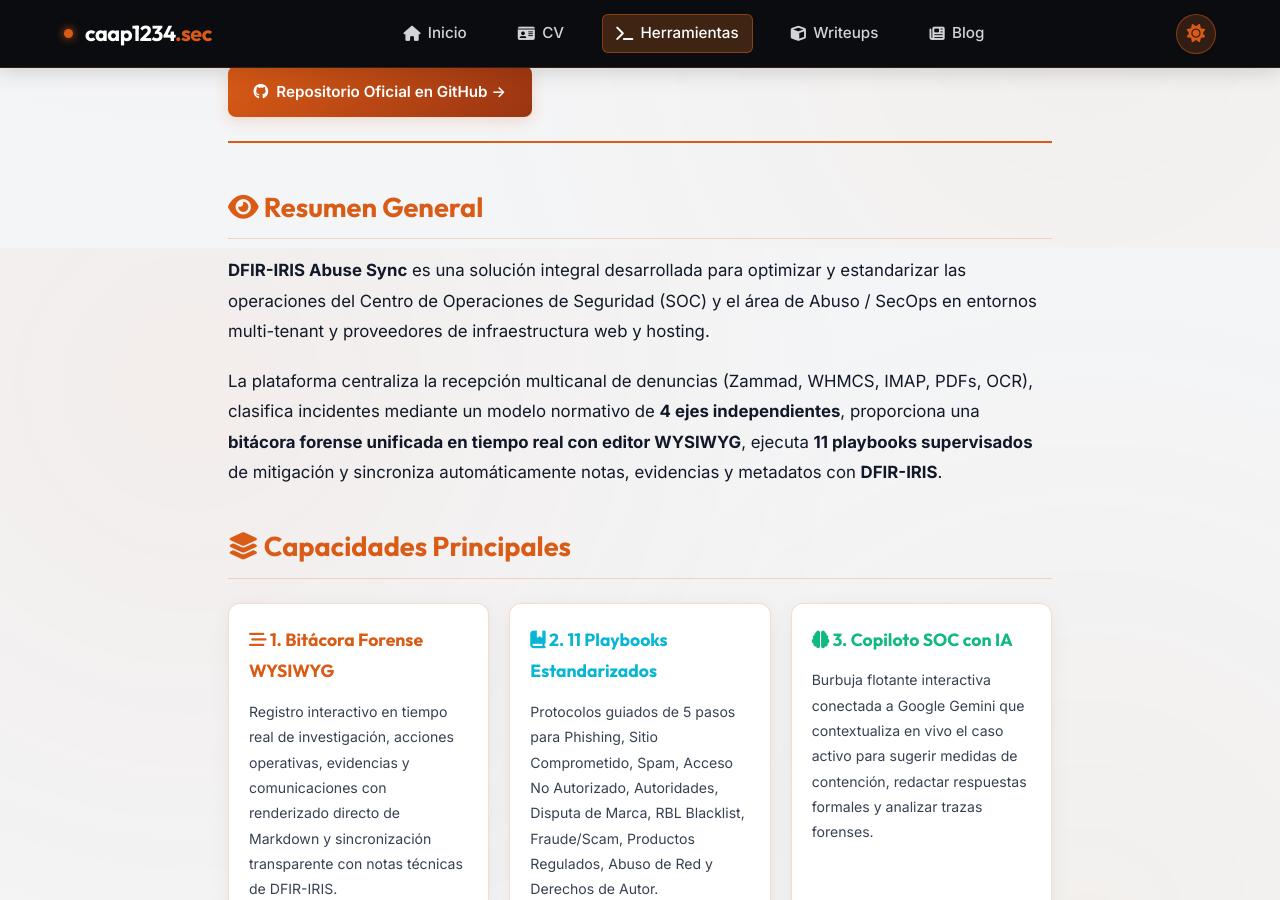
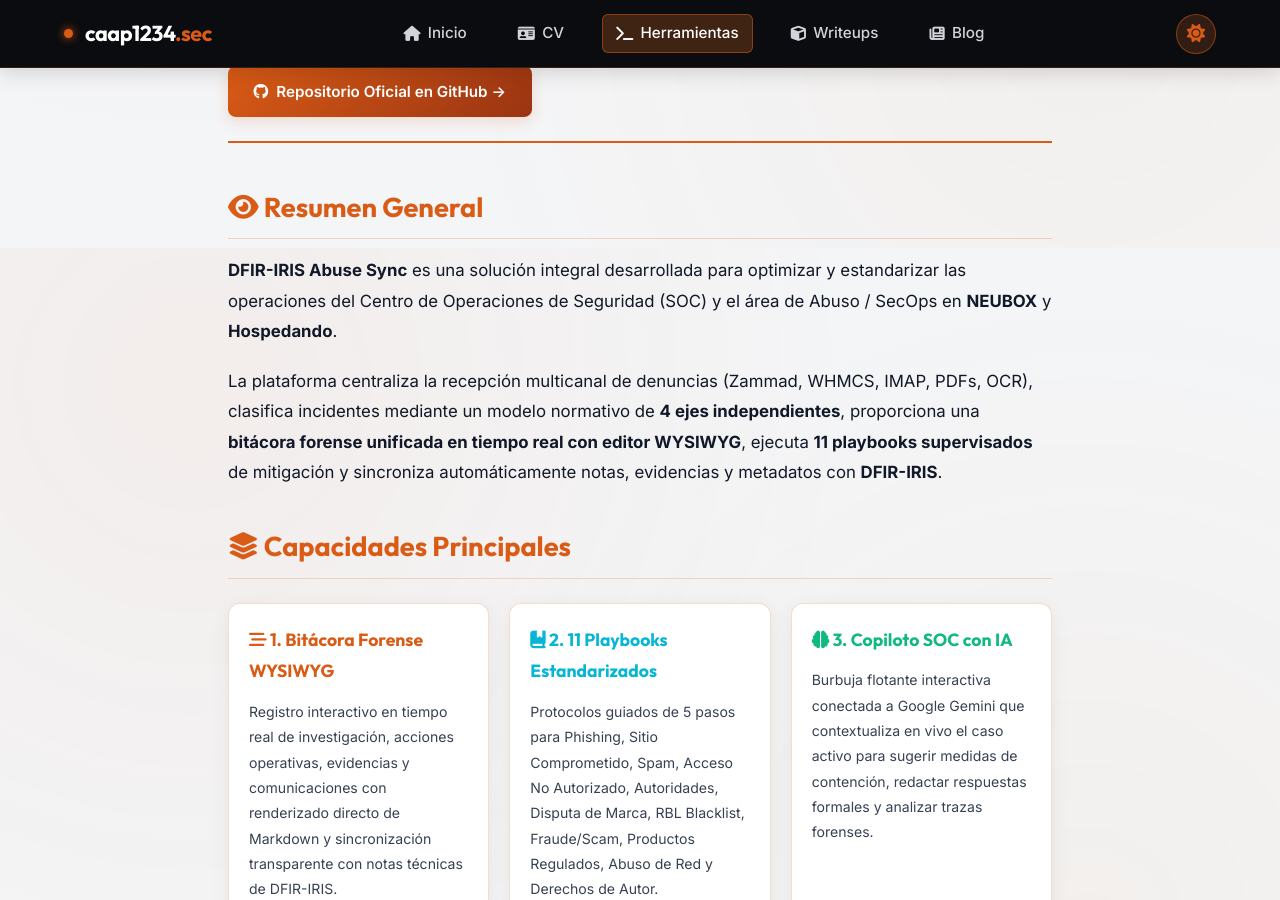
Before and after one commit to caap1234/caap1234.github.io, a Jekyll site: the page built from _tools/iris-abuse-sync.md, in a window 1280 px wide and 900 px high, scrolled down 652 px. Built offline with Jekyll 4.4.1, drawn with Linux system fonts in a browser that asks for light colours.

Commit message:
Revert "docs: anonimizar referencias corporativas en descripcion"
This reverts commit 10edf4cf9ebd9be77d8602dfc1f1ec8552b6e1d4.

```diff
--- a/_tools/iris-abuse-sync.md
+++ b/_tools/iris-abuse-sync.md
@@ -36,7 +36,7 @@ github_url: "https://github.com/caap1234/Chamba/tree/main/secops/iris_abuse_sync
   <div class="content-body">
     <h2><i class="fas fa-eye"></i> Resumen General</h2>
     <p>
-      <strong>DFIR-IRIS Abuse Sync</strong> es una solución integral desarrollada para optimizar y estandarizar las operaciones del Centro de Operaciones de Seguridad (SOC) y el área de Abuso / SecOps en entornos multi-tenant y proveedores de infraestructura web y hosting.
+      <strong>DFIR-IRIS Abuse Sync</strong> es una solución integral desarrollada para optimizar y estandarizar las operaciones del Centro de Operaciones de Seguridad (SOC) y el área de Abuso / SecOps en <strong>NEUBOX</strong> y <strong>Hospedando</strong>.
     </p>
     <p>
       La plataforma centraliza la recepción multicanal de denuncias (Zammad, WHMCS, IMAP, PDFs, OCR), clasifica incidentes mediante un modelo normativo de <strong>4 ejes independientes</strong>, proporciona una <strong>bitácora forense unificada en tiempo real con editor WYSIWYG</strong>, ejecuta <strong>11 playbooks supervisados</strong> de mitigación y sincroniza automáticamente notas, evidencias y metadatos con <strong>DFIR-IRIS</strong>.
```
